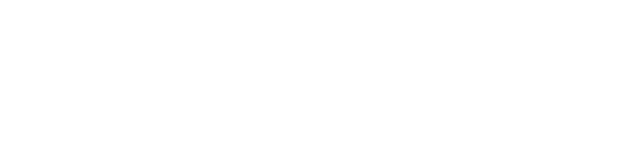
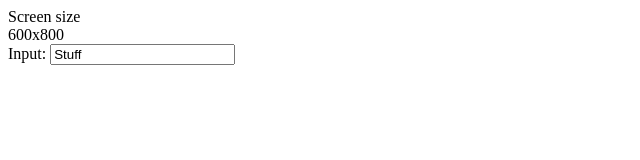
Before and after one commit to PostCenter/test-chat-bot, a plain HTML site: page index.html in a window 1280 px wide. Shown: the whole page, without its empty margins (0-640 px from the left). Drawn offline with Linux system fonts and the light colour scheme.

Commit message:
Update index.html

```diff
--- a/index.html
+++ b/index.html
@@ -1,7 +1,36 @@
 <head>
+	 <meta name="viewport" content="width=device-width, initial-scale=1.0">
+	<script type="text/javascript">
+
+	        function click() {
+	        	alert('Click');
+	        }
+
+	        function onLoadFunction() {
+	            var h = window.screen.height;
+	            var w = window.screen.width;
+	            var text = '' + h + 'x' + w;
+	            var divDom = document.getElementById("size");
+	            divDom.innerHTML = text;
+
+	            var bodyDom = document.getElementById("all");
+	            bodyDom.onclick = click;
+
+
+	        }
+	        window.onload = onLoadFunction;
+	        </script>
 	</head>
+<body>
+	<div id='all' style="margin: 0; width: 100%;height: 100%;">
+		Screen size
+		<div id='size'>
+		</div>
+		<form action="/">
+		Input: <input type="text" name="FirstName" value="Stuff"><br>
+		</form>
 
-<body>
+	</div>
   <script type="text/javascript">
     (function() {
 	      var tc = document.createElement("script");
@@ -15,5 +44,4 @@
 	      token: "0423021580b1fd429eed862545ecd0ff"
     };
   </script>
-
 </body>
```
Lines whose indentation alone changed are shown as unchanged.
